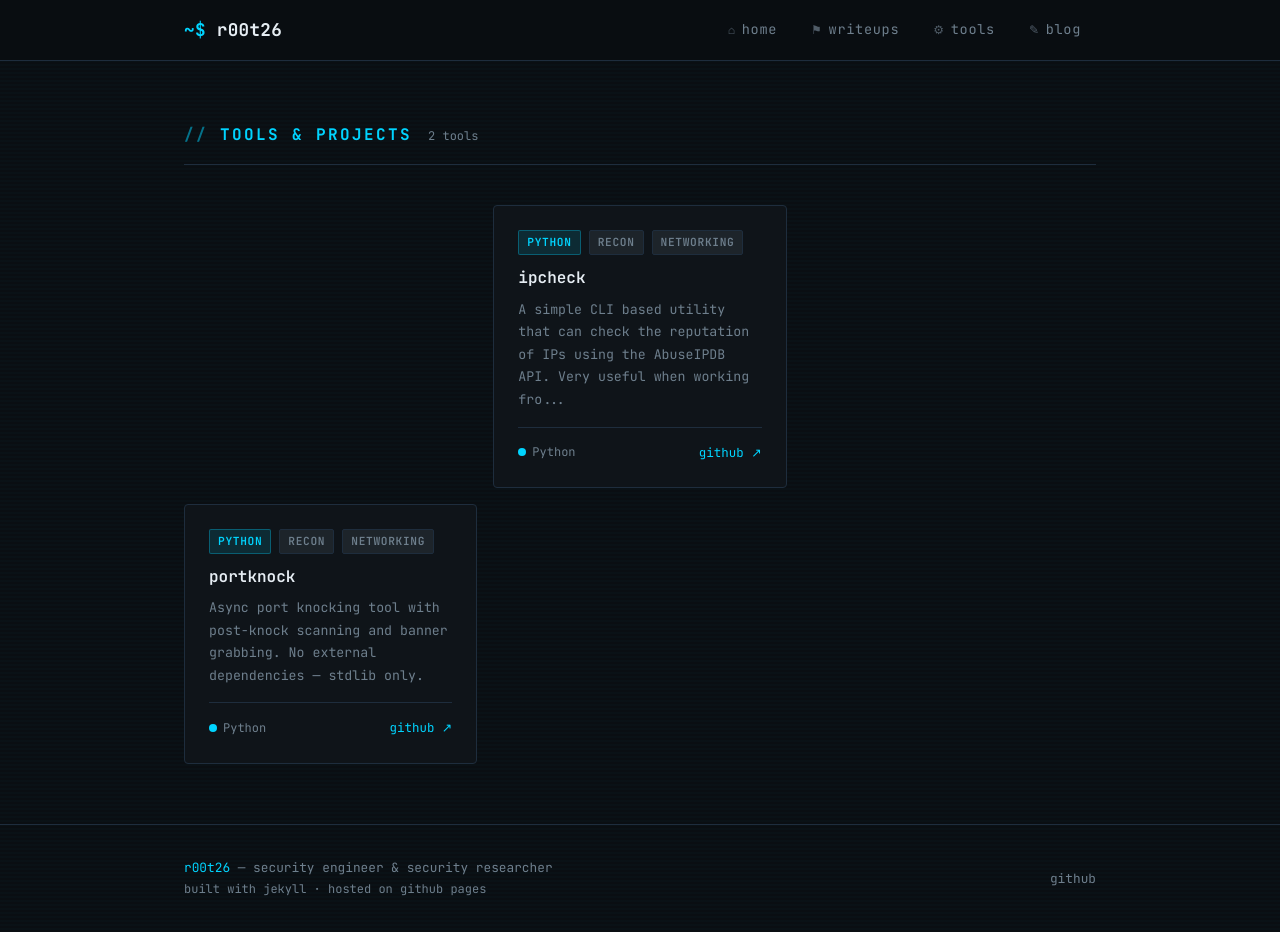
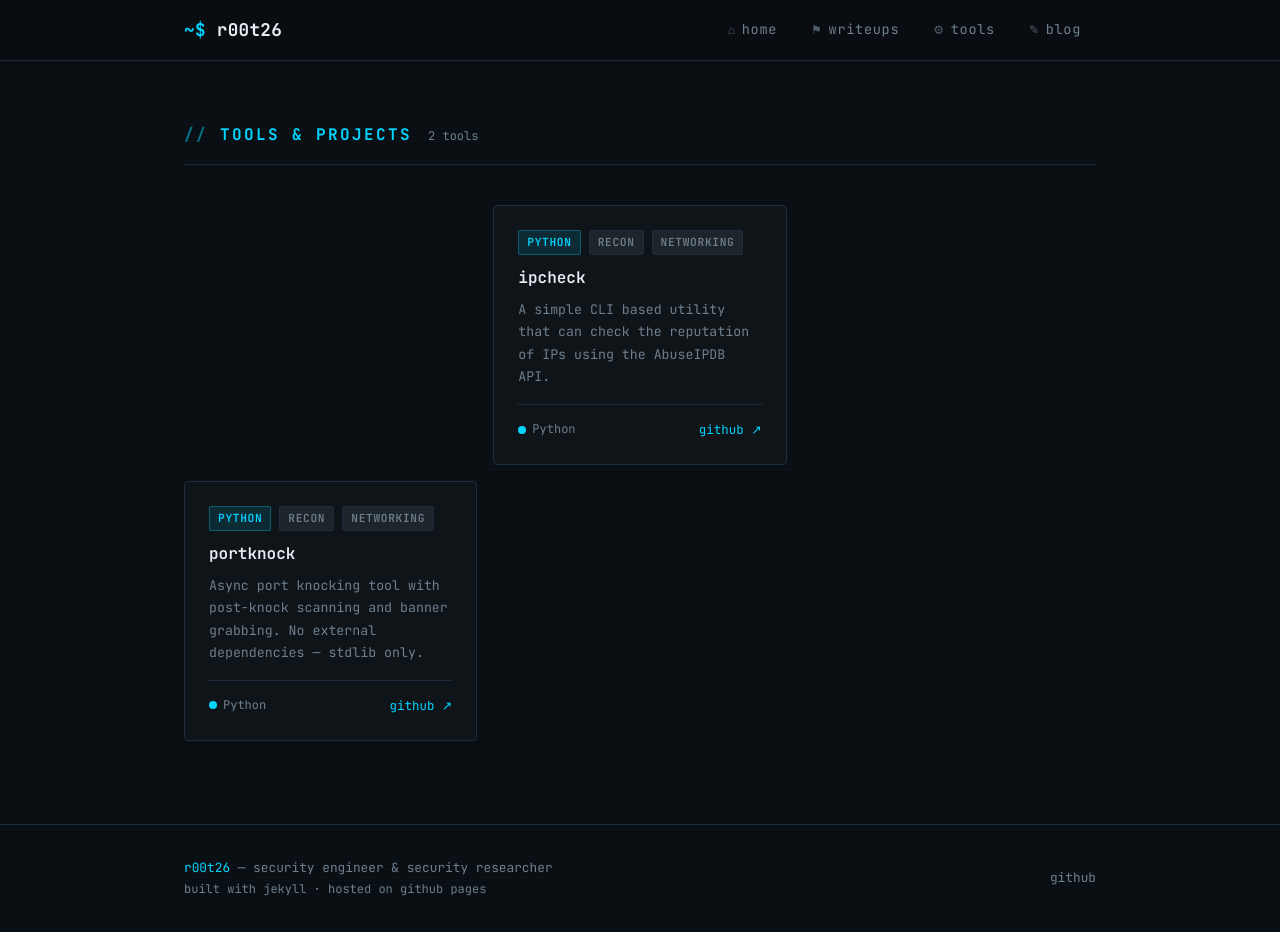
Before and after one commit to erik-dzibela/erik-dzibela.github.io, a Jekyll site: the page built from tools/index.html, in a window 1280 px wide and 932 px high. Built offline with Jekyll 4.4.1, drawn with Linux system fonts in a browser that asks for light colours.

Commit message:
content update

```diff
--- a/_tools/ipcheck.md
+++ b/_tools/ipcheck.md
@@ -2,7 +2,7 @@
 title: "ipcheck"
 date: 2026-03-05
 language: "Python"
-description: "A simple CLI based utility that can check the reputation of IPs using the AbuseIPDB API. Very useful when working from the CLI and you need to quickly check an IPs reputation."
+description: "A simple CLI based utility that can check the reputation of IPs using the AbuseIPDB API."
 github: "https://github.com/erik-dzibela/IPCheck/blob/main/ipcheck.py"
 tags: [recon, networking, soc]
 ---
```
